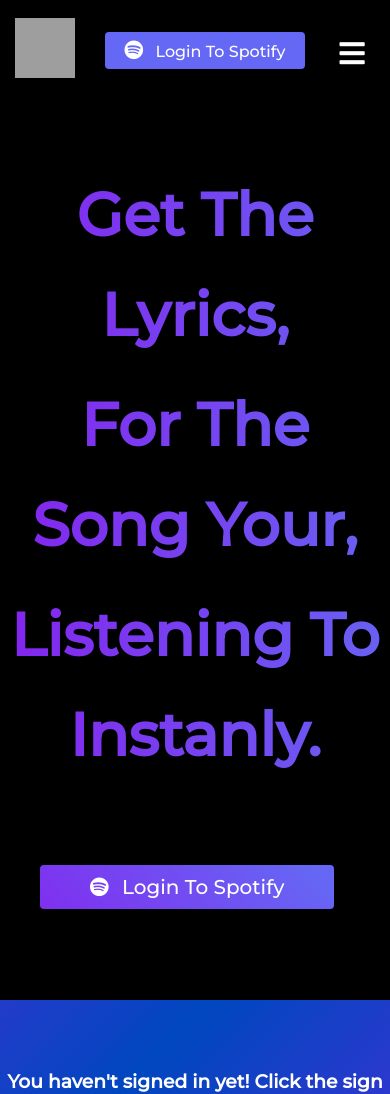
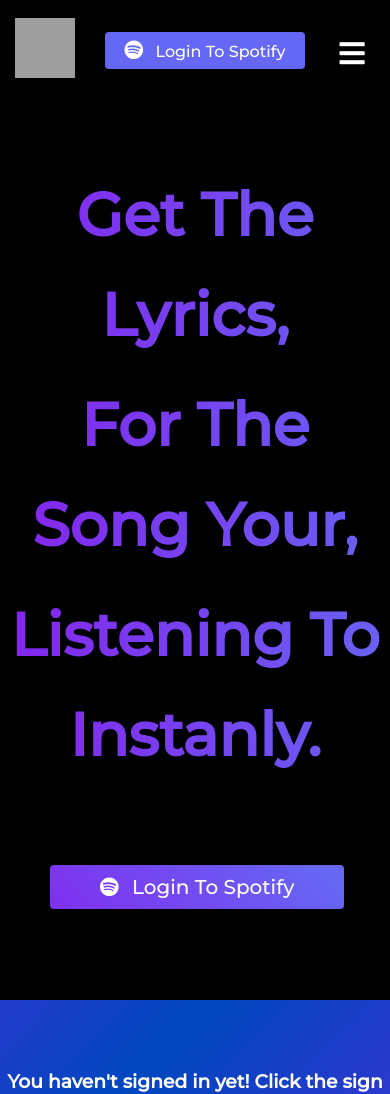
Before and after one commit to hiteshsatwani/Adlib-Lyrics-Finder, a React (Create React App) app: page / in a window 390 px wide. Shown: the top 1094 px of the page. Built offline with nearby package versions, Linux system fonts and the light colour scheme; grey boxes are pictures that could not be loaded; what spotify-web-api-js would draw is missing.

Commit message:
minor fixes v3

```diff
--- a/src/components/landing-section/landing-section.css
+++ b/src/components/landing-section/landing-section.css
@@ -127,7 +127,7 @@
         }
 
         .mobile-button Button {
-            margin-left: 35px;
+            margin-left: 45px;
             padding: 10px 50px;
         }
         .title-button-container {
```
